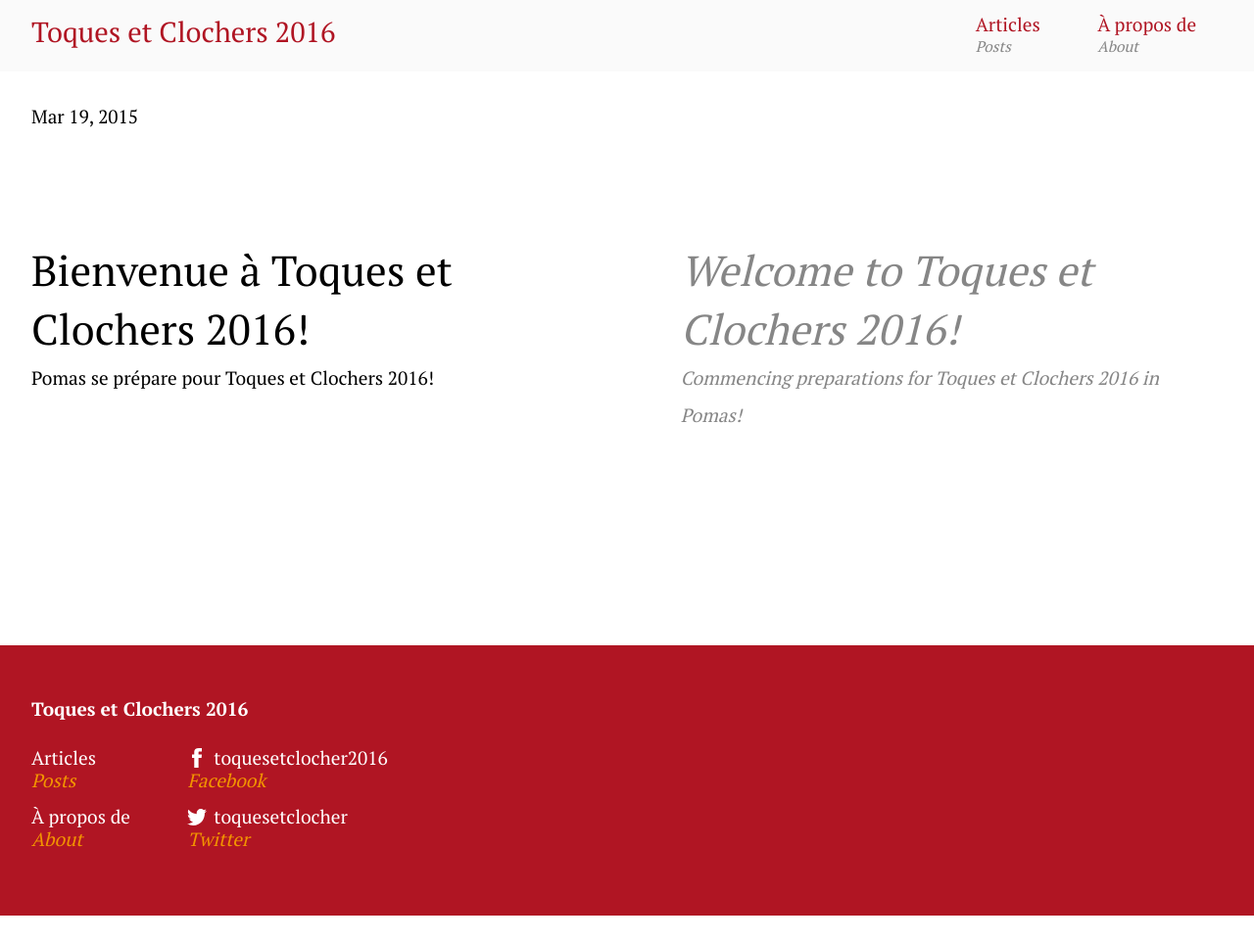
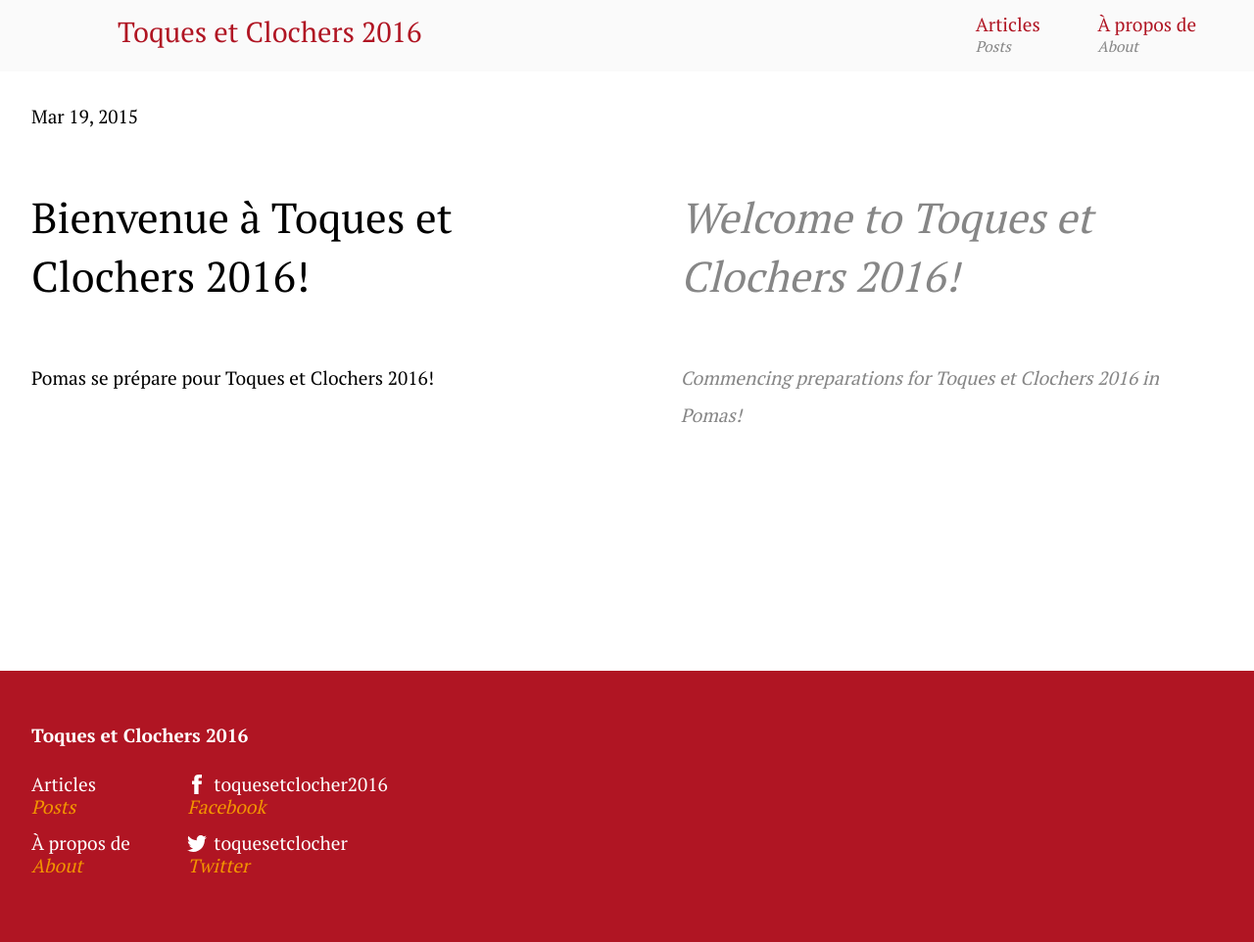
Before and after one commit to aeden/toquesetclochers2016, a Jekyll site: the page built from _posts/2015-03-19-preparations.markdown, in a window 1280 px wide. Shown: the whole page at 98% size. Built offline with Jekyll 4.4.1, drawn with Linux system fonts in a browser that asks for light colours; Markdown is read by kramdown in place of the engine named in the settings; before the commit the page ends 935 px from its top, so only the background shows below that.

Commit message:
A touch of responsiveness

```diff
--- a/_layouts/post.html
+++ b/_layouts/post.html
@@ -5,9 +5,11 @@
   <div class="l-vert-island">
     <p class="post-meta">{{ page.date | date: "%b %-d, %Y" }}{% if page.author %} • {{ page.author }}{% endif %}{% if page.meta %} • {{ page.meta }}{% endif %}</p>
   </div>
-  <article class="post-content">
+  <header class="post-header">
     <h1 class="txt-fr">{{ page.title-fr }}</h1>
     <h1 class="txt-en">{{ page.title-en }}</h1>
+  </header>
+  <article class="post-content">
     {{ content }}
   </article>
 </div>
--- a/_sass/_layout.scss
+++ b/_sass/_layout.scss
@@ -28,12 +28,16 @@
 
 .l-intro {
   padding: $base-unit * 2 0;
-  font-size: $font-md;
   text-align: center;
+  @include breakpoint($bp-screen-md) {
+    font-size: $font-md;
+  }
 }
 
 .l-nav {
-  float: right;
+  @include breakpoint($bp-screen-md) {
+    float: right;
+  }
   a {
     display: inline-block;
     padding: $base-unit / 2 $base-unit;
@@ -56,11 +60,17 @@
 }
 
 .main-anchor {
-  float: left;
-  width: 40%;
   padding-top: $base-unit / 3;
-  font-size: $font-md;
   text-decoration: none;
+  text-align: center;
+  display: block;
+  @include breakpoint($bp-screen-md) {
+    float: left;
+    width: 40%;
+  }
+  @include breakpoint($bp-screen-lg) {
+    font-size: $font-md;
+  }
 }
 
 .l-hero {
@@ -132,8 +142,11 @@
 .poster {
   display: block;
   margin: 0 auto;
-  width: 380px;
+  width: 280px;
   padding-top: $base-unit * 4;
+  @include breakpoint($bp-screen-md) {
+    width: 380px;
+  }
 }
 
 .is-hidden {
--- a/_sass/_post.scss
+++ b/_sass/_post.scss
@@ -8,16 +8,34 @@
   }
 }
 
+.post-header {
+  padding-bottom: $base-unit;
+  @include clearfix;
+  .txt-fr, .txt-en {
+    @include breakpoint($bp-screen-md) {
+      float: left;
+      width: 45.5%;
+      margin-left: 9%;
+      &:nth-child(2n + 1) {
+        margin-left: 0;
+      }
+    }
+  }
+}
+
 .post-content {
-  padding-top: $base-unit * 2;
+  padding-top: $base-unit;
   padding-bottom: $base-unit * 8;
   @include clearfix;
   .txt-fr, .txt-en {
-    float: left;
-    width: 45.5%;
-    margin-left: 9%;
-    &:nth-child(2n + 1) {
-      margin-left: 0;
+    padding-bottom: $base-unit;
+    @include breakpoint($bp-screen-md) {
+      float: left;
+      width: 45.5%;
+      margin-left: 9%;
+      &:nth-child(2n + 1) {
+        margin-left: 0;
+      }
     }
   }
 }
```
